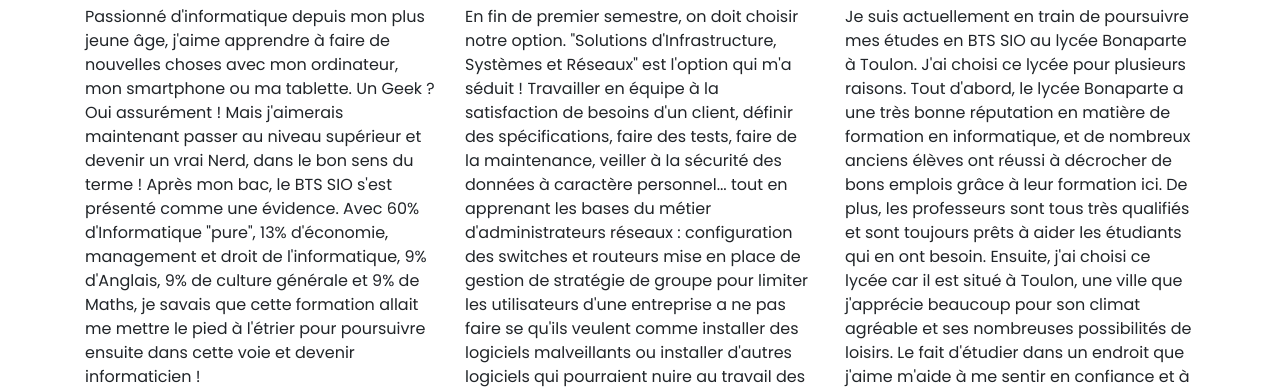
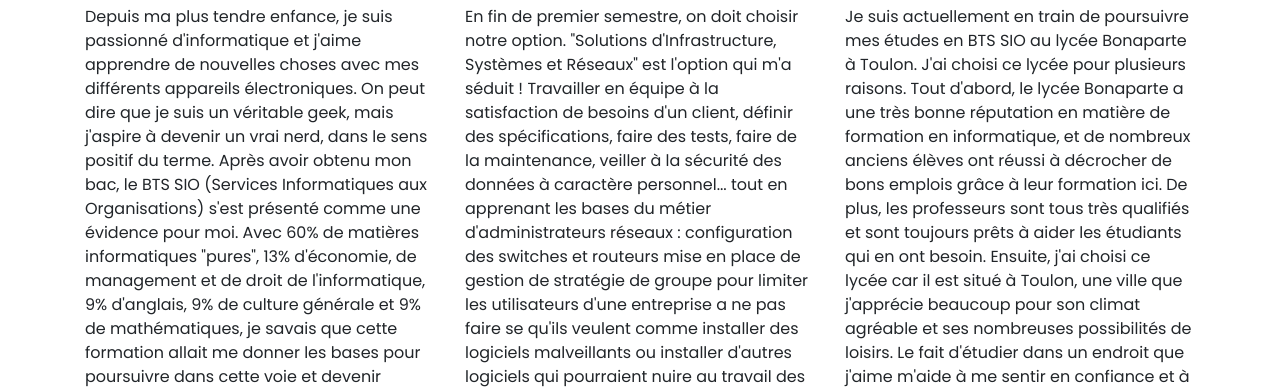
Before and after one commit to theodoreimperato/theodoreimperato.github.io, a plain HTML site: page index.html in a window 1280 px wide. Shown: the part 492-883 px from the top of the page. Drawn offline with nearby package versions, Linux system fonts and the light colour scheme; a web font is replaced by a local one.

Commit message:
Correction de quelques fautes d'orthographes et des erreurs de frappes

```diff
--- a/index.html
+++ b/index.html
@@ -79,15 +79,11 @@
                 <div class="row">
                     <div class="col-lg-4">
                         <h2>Le BTS SIO</h2>
-                        <p>Passionné d'informatique depuis mon plus jeune âge, j'aime apprendre à faire
-                            de nouvelles choses avec mon ordinateur, mon smartphone ou ma tablette. Un
-                            Geek ? Oui assurément ! Mais j'aimerais maintenant passer au niveau supérieur
-                            et devenir un vrai Nerd, dans le bon sens du terme ! Après mon bac, le BTS
-                            SIO s'est présenté comme une évidence. Avec 60% d'Informatique "pure", 13%
-                            d'économie, management et droit de l'informatique, 9% d'Anglais, 9% de culture
-                            générale et 9% de Maths, je savais que cette formation allait me mettre le
-                            pied à l'étrier pour poursuivre ensuite dans cette voie et devenir
-                            informaticien !
+                        <p>Depuis ma plus tendre enfance, je suis passionné d'informatique et j'aime apprendre de nouvelles choses avec mes différents appareils électroniques.
+                            On peut dire que je suis un véritable geek, mais j'aspire à devenir un vrai nerd, dans le sens positif du terme.
+                            Après avoir obtenu mon bac, le BTS SIO (Services Informatiques aux Organisations) s'est présenté comme une évidence pour moi.
+                            Avec 60% de matières informatiques "pures", 13% d'économie, de management et de droit de l'informatique, 9% d'anglais, 9% de culture générale et 9% de mathématiques,
+                            je savais que cette formation allait me donner les bases pour poursuivre dans cette voie et devenir informaticien.
                         </p>
                         <p><a class="btn btn-secondary" href="https://fr.wikipedia.org/wiki/Brevet_de_technicien_supérieur_-_Services_informatiques_aux_organisations"
                               target="_blank" role="button">En savoir plus »</a>
```
Also changed, not shown: pages/cv.html (+1 -1 lines).
